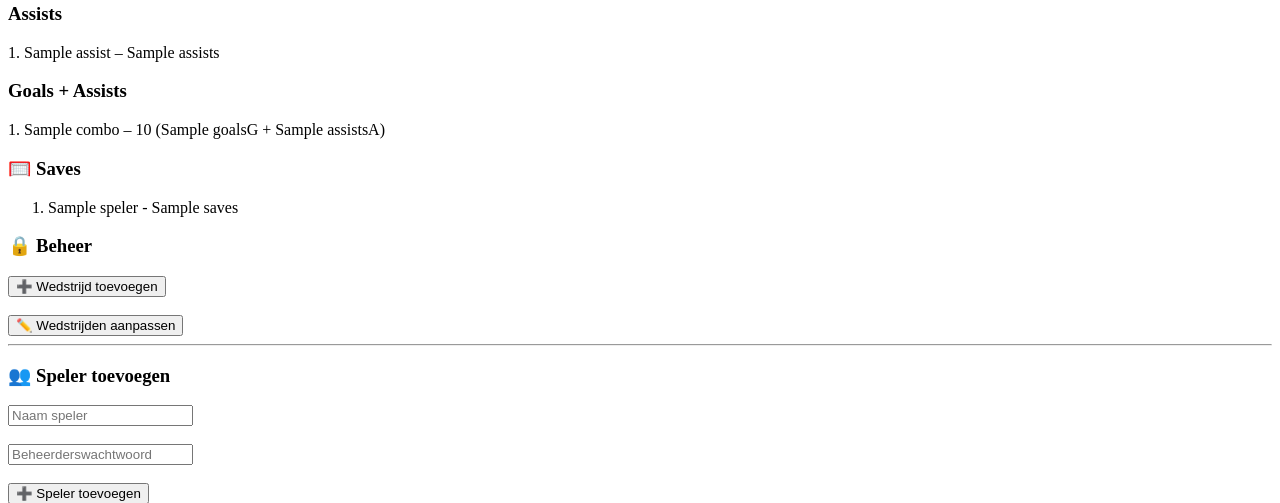
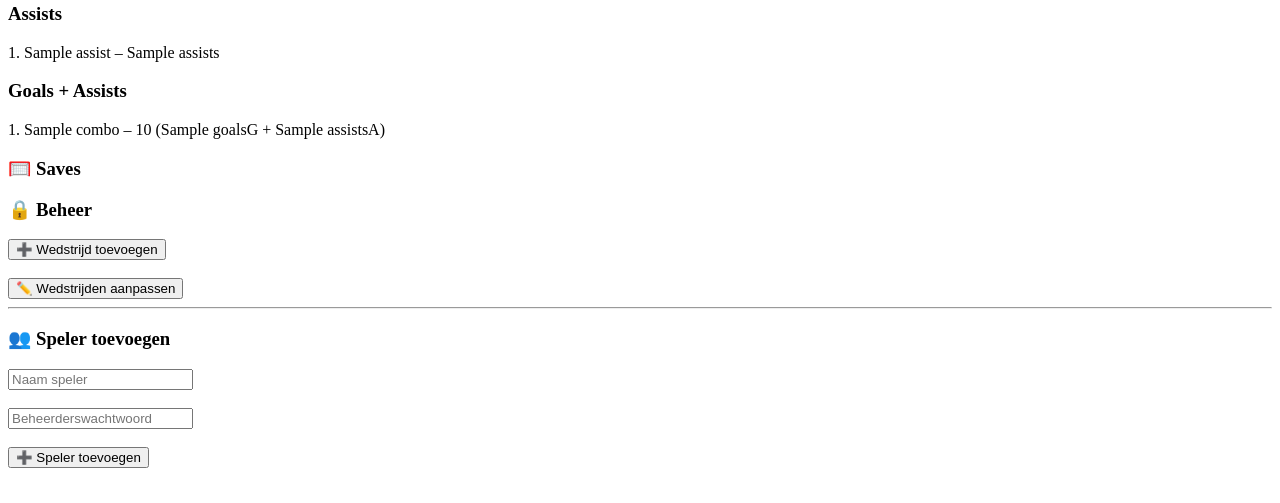
Before and after one commit to Jorenvdp/milacvrienden, a Flask app: template templates/overzicht.html in a window 1280 px wide. Shown: the part 178-681 px from the top of the page. Run offline with Flask 3, Linux system fonts and the light colour scheme; the template is opened without the code that fills it: most values are stand-ins (such as "Sample title", 1, 10 or a date in 2020).

Commit message:
Update overzicht.html

```diff
--- a/templates/overzicht.html
+++ b/templates/overzicht.html
@@ -29,8 +29,9 @@ Tegen: {{ data.team.tegen }}
 {% endfor %}
 
 <h3>🥅 Saves</h3>
+
 <ol>
-{% for speler, stats in saves %}
+{% for speler, stats in saves if stats["saves"] > 0 %}
     <li>{{ speler }} - {{ stats["saves"] }}</li>
 {% endfor %}
 </ol>
```
